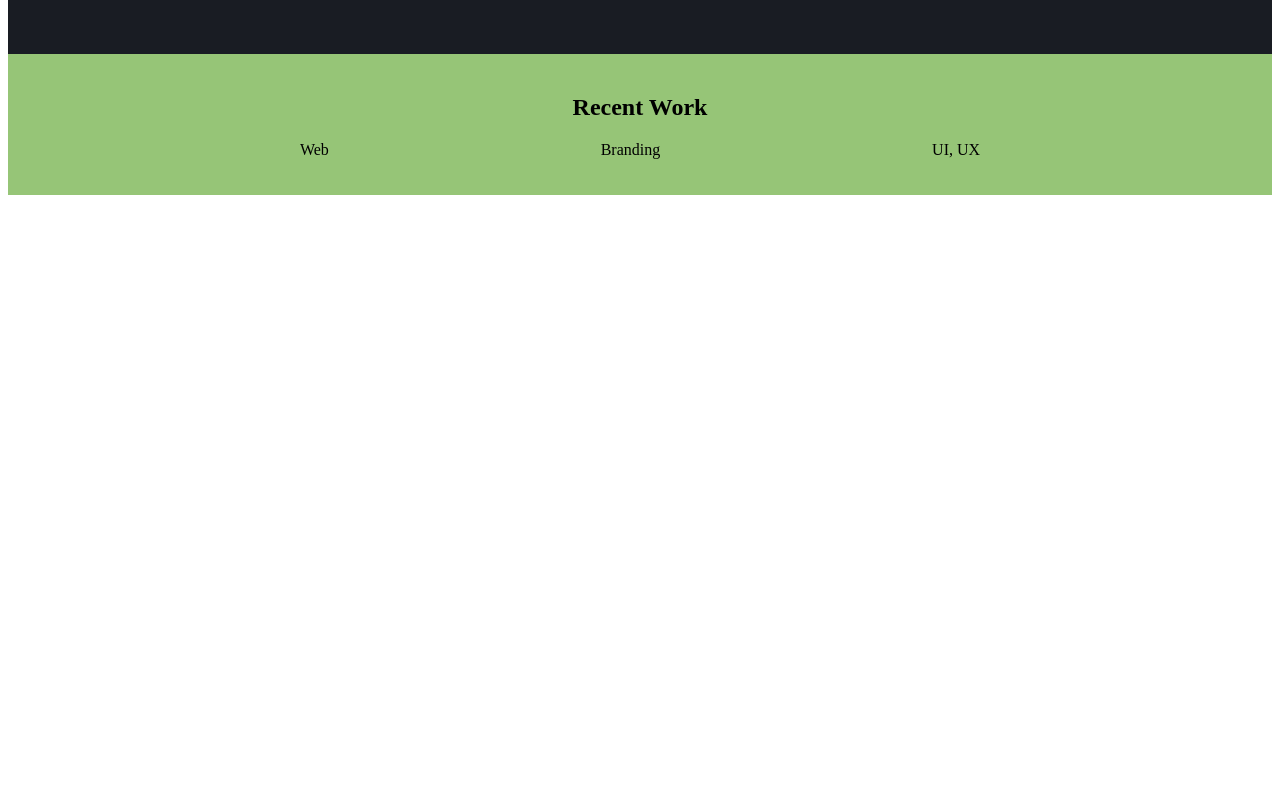
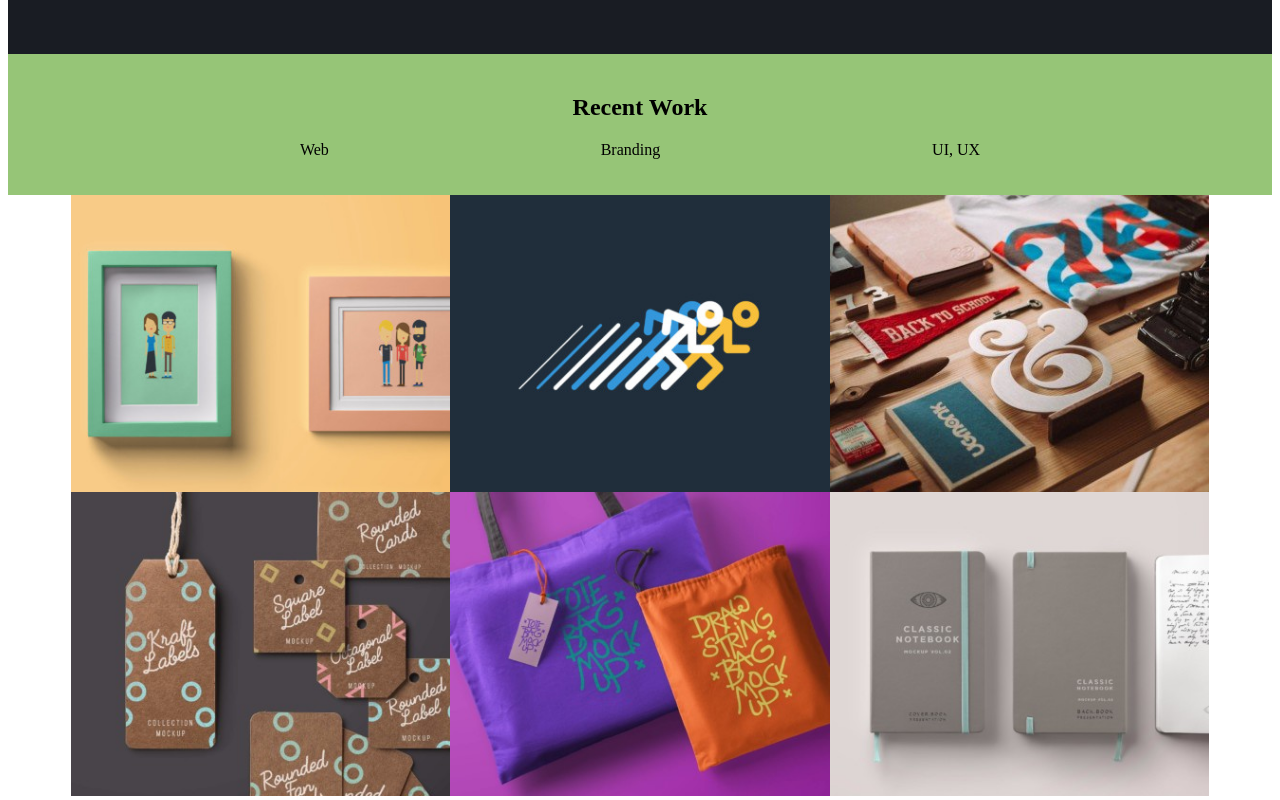
Before and after one commit to leamusa/proj-html-vuejs, a Vue app: page / in a window 1280 px wide. Shown: the part 1573-2373 px from the top of the page. Before the commit the page ends 1776 px from the top, so only its background shows below. Built offline with nearby package versions, Linux system fonts and the light colour scheme.

Commit message:
section cards to fix

```diff
--- a/src/App.vue
+++ b/src/App.vue
@@ -6,6 +6,7 @@ import AppAboutMe from "./components/AppAboutMe.vue";
 import AppWhyWorkWithMe from "./components/AppWhyWorkWithMe.vue";
 import AppViewAllWork from "./components/AppViewAllWork.vue";
 import AppRecentWork from "./components/AppRecentWork.vue";
+import AppPhotoCards from "./components/AppPhotoCards.vue";
 
 export default {
   name: "App",
@@ -16,6 +17,7 @@ export default {
     AppWhyWorkWithMe,
     AppViewAllWork,
     AppRecentWork,
+    AppPhotoCards,
   },
 };
 </script>
@@ -27,6 +29,7 @@ export default {
   <AppWhyWorkWithMe />
   <AppViewAllWork />
   <AppRecentWork />
+  <AppPhotoCards />
 </template>
 
 <style></style>
--- a/src/components/AppPhotoCards.vue
+++ b/src/components/AppPhotoCards.vue
@@ -1,5 +1,52 @@
+<template>
+  <div class="photo-cards-container">
+    <div class="photo-grid">
+      <template v-for="(photo, index) in photos" :key="index">
+        <div class="photo-card">
+          <img :src="photo.url" :alt="photo.alt" class="photo" />
+        </div>
+      </template>
+    </div>
+  </div>
+</template>
+
 <script>
 export default {
   name: "AppPhotoCards",
+  data() {
+    return {
+      photos: [
+        { url: "/portfolio1_featured_item-400x320.jpg", alt: "Photo 1" },
+        { url: "/portfolio2_featured_item-400x320.jpg", alt: "Photo 2" },
+        { url: "/portfolio3_featured_item-400x320.jpg", alt: "Photo 3" },
+        { url: "/portfolio4_featured_item-400x320.jpg", alt: "Photo 4" },
+        { url: "/portfolio5_featured_item-400x320.jpg", alt: "Photo 5" },
+        { url: "/portfolio6_featured_item-400x320.jpg", alt: "Photo 6" },
+      ],
+    };
+  },
 };
 </script>
+
+<style>
+.photo-cards-container {
+  text-align: center;
+}
+
+.photo-grid {
+  display: flex;
+  flex-wrap: wrap;
+  justify-content: center;
+  padding: 0;
+}
+
+.photo-card {
+  width: 30%;
+  margin-bottom: -10px;
+}
+
+.photo {
+  width: 100%;
+  height: auto;
+}
+</style>
```
